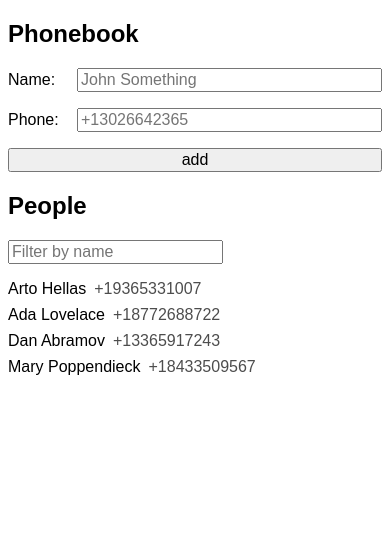
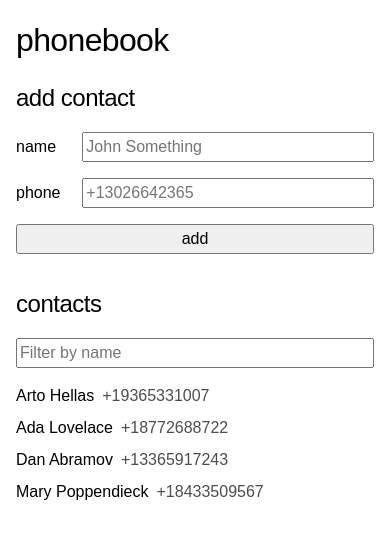
Before and after one commit to nikitapashinsky/fullstackopen, a React (Vite) app in the folder part2/phonebook/: page / in a window 390 px wide. Shown: the top 538 px of the page. Built offline with nearby package versions, Linux system fonts and the light colour scheme.

Commit message:
complete 2.10: phonebook step 5

```diff
--- a/part2/phonebook/src/App.jsx
+++ b/part2/phonebook/src/App.jsx
@@ -1,18 +1,24 @@
 import { useState } from "react";
+import AddContact from "./components/AddContact";
+import Contacts from "./components/Contacts";
 
 const App = () => {
-  console.clear();
   const [persons, setPersons] = useState([
     { name: "Arto Hellas", phone: "+19365331007", id: 1 },
     { name: "Ada Lovelace", phone: "+18772688722", id: 2 },
     { name: "Dan Abramov", phone: "+13365917243", id: 3 },
     { name: "Mary Poppendieck", phone: "+18433509567", id: 4 },
   ]);
+
   const [newName, setNewName] = useState("");
   const [newPhone, setNewPhone] = useState("");
   const [filterString, setFilterString] = useState("");
 
   const phoneRegex = /\+?1?\s*\(?\d{3}\)?\s*\d{3}\s*\d{4}(?:\s?(?:x|ext)\.?\s?\d{1,5})?/;
+
+  const handleNameChange = (event) => setNewName(event.target.value);
+  const handlePhoneChange = (event) => setNewPhone(event.target.value);
+  const handleFilterStringChange = (e) => setFilterString(e.target.value.toLowerCase());
 
   function addPerson(e) {
     e.preventDefault();
@@ -43,54 +49,21 @@ const App = () => {
   }
 
   return (
-    <div>
-      <h2>Phonebook</h2>
-      <form onSubmit={addPerson}>
-        <label htmlFor="name">
-          Name:
-          <input
-            required
-            autoComplete="off"
-            id="name"
-            type="text"
-            value={newName}
-            placeholder="John Something"
-            onChange={(event) => setNewName(event.target.value)}
-          />
-        </label>
-        <label htmlFor="phone">
-          Phone:
-          <input
-            required
-            autoComplete="off"
-            id="phone"
-            type="tel"
-            value={newPhone}
-            placeholder="+13026642365"
-            onChange={(event) => setNewPhone(event.target.value)}
-          />
-        </label>
-        <button type="submit">add</button>
-      </form>
-      <h2>People</h2>
-      <input
-        type="text"
-        placeholder="Filter by name"
-        value={filterString}
-        onChange={(e) => setFilterString(e.target.value.toLowerCase())}
+    <main>
+      <h1>phonebook</h1>
+      <AddContact
+        onSubmit={addPerson}
+        newName={newName}
+        newPhone={newPhone}
+        onNameChange={handleNameChange}
+        onPhoneChange={handlePhoneChange}
       />
-      <ul>
-        {persons.map(
-          (person) =>
-            person.name.toLowerCase().includes(filterString) && (
-              <li key={person.id}>
-                <span>{person.name}</span>
-                <span>{person.phone}</span>
-              </li>
-            ),
-        )}
-      </ul>
-    </div>
+      <Contacts
+        contacts={persons}
+        filterString={filterString}
+        onFilterStringChange={handleFilterStringChange}
+      />
+    </main>
   );
 };
 
--- /dev/null
+++ b/part2/phonebook/src/components/AddContact.jsx
@@ -0,0 +1,34 @@
+const AddContact = ({ onSubmit, newName, onNameChange, newPhone, onPhoneChange }) => {
+  return (
+    <form onSubmit={onSubmit}>
+      <h2>add contact</h2>
+      <label htmlFor="name">
+        name
+        <input
+          required
+          autoComplete="off"
+          id="name"
+          type="text"
+          value={newName}
+          placeholder="John Something"
+          onChange={onNameChange}
+        />
+      </label>
+      <label htmlFor="phone">
+        phone
+        <input
+          required
+          autoComplete="off"
+          id="phone"
+          type="tel"
+          value={newPhone}
+          placeholder="+13026642365"
+          onChange={onPhoneChange}
+        />
+      </label>
+      <button type="submit">add</button>
+    </form>
+  );
+};
+
+export default AddContact;
--- /dev/null
+++ b/part2/phonebook/src/components/Contact.jsx
@@ -0,0 +1,10 @@
+const Contact = ({ name, phone }) => {
+  return (
+    <li>
+      <span>{name}</span>
+      <span>{phone}</span>
+    </li>
+  );
+};
+
+export default Contact;
--- /dev/null
+++ b/part2/phonebook/src/components/Contacts.jsx
@@ -0,0 +1,21 @@
+import Contact from "./Contact";
+import FilterContacts from "./FilterContacts";
+
+const Contacts = ({ contacts, filterString, onFilterStringChange }) => {
+  return (
+    <div id="contacts">
+      <h2>contacts</h2>
+      <FilterContacts filterString={filterString} onFilterStringChange={onFilterStringChange} />
+      <ul>
+        {contacts.map(
+          (contact) =>
+            contact.name.toLowerCase().includes(filterString) && (
+              <Contact key={contact.id} name={contact.name} phone={contact.phone} />
+            ),
+        )}
+      </ul>
+    </div>
+  );
+};
+
+export default Contacts;
--- /dev/null
+++ b/part2/phonebook/src/components/FilterContacts.jsx
@@ -0,0 +1,12 @@
+const FilterContacts = ({ filterString, onFilterStringChange }) => {
+  return (
+    <input
+      type="text"
+      placeholder="Filter by name"
+      value={filterString}
+      onChange={onFilterStringChange}
+    />
+  );
+};
+
+export default FilterContacts;
--- a/part2/phonebook/src/index.css
+++ b/part2/phonebook/src/index.css
@@ -1,6 +1,4 @@
-* {
-  box-sizing: border-box;
-}
+@import "reset.css";
 
 :root {
   color-scheme: light dark;
@@ -9,6 +7,14 @@
 body {
   font-family: "SF Pro", sans-serif, system-ui;
   -webkit-font-smoothing: antialiased;
+
+  padding: 1rem;
+}
+
+main {
+  display: flex;
+  flex-direction: column;
+  gap: 1rem;
 }
 
 form,
@@ -24,7 +30,13 @@ button {
 form {
   display: flex;
   flex-direction: column;
-  /*align-items: start;*/
+  gap: 1rem;
+}
+
+#contacts {
+  margin-top: 1rem;
+  display: flex;
+  flex-direction: column;
   gap: 1rem;
 }
 
@@ -33,9 +45,12 @@ label {
   grid-template-columns: 0.2fr 1fr;
   align-items: baseline;
   gap: 0.5rem;
+  font-weight: 500;
 }
 
-h1 {
+h1,
+h2,
+h3 {
   font-weight: 500;
   letter-spacing: -0.02em;
 }
--- /dev/null
+++ b/part2/phonebook/src/reset.css
@@ -0,0 +1,75 @@
+/* 1. Use a more-intuitive box-sizing model */
+*,
+*::before,
+*::after {
+  box-sizing: border-box;
+}
+
+/* 2. Remove default margin */
+* {
+  margin: 0;
+}
+
+/* 3. Enable keyword animations */
+@media (prefers-reduced-motion: no-preference) {
+  html {
+    interpolate-size: allow-keywords;
+  }
+}
+
+body {
+  /* 4. Add accessible line-height */
+  line-height: 1.5;
+  /* 5. Improve text rendering */
+  -webkit-font-smoothing: antialiased;
+}
+
+/* 6. Improve media defaults */
+img,
+picture,
+video,
+canvas,
+svg {
+  display: block;
+  max-width: 100%;
+}
+
+/* 7. Inherit fonts for form controls */
+input,
+button,
+textarea,
+select {
+  font: inherit;
+}
+
+/* 8. Avoid text overflows */
+p,
+h1,
+h2,
+h3,
+h4,
+h5,
+h6 {
+  overflow-wrap: break-word;
+}
+
+/* 9. Improve line wrapping */
+p {
+  text-wrap: pretty;
+}
+h1,
+h2,
+h3,
+h4,
+h5,
+h6 {
+  text-wrap: balance;
+}
+
+/*
+  10. Create a root stacking context
+*/
+#root,
+#__next {
+  isolation: isolate;
+}
```
